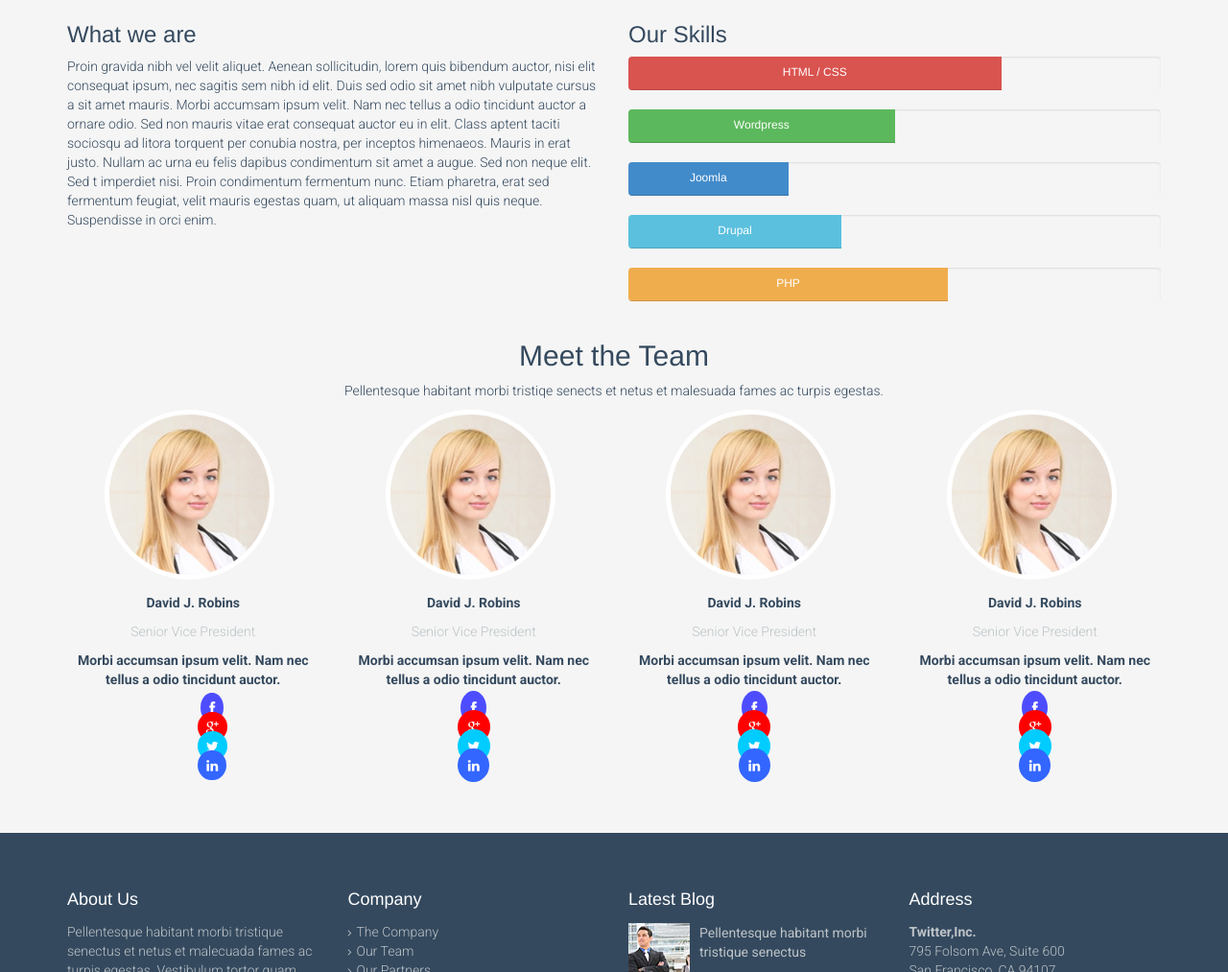
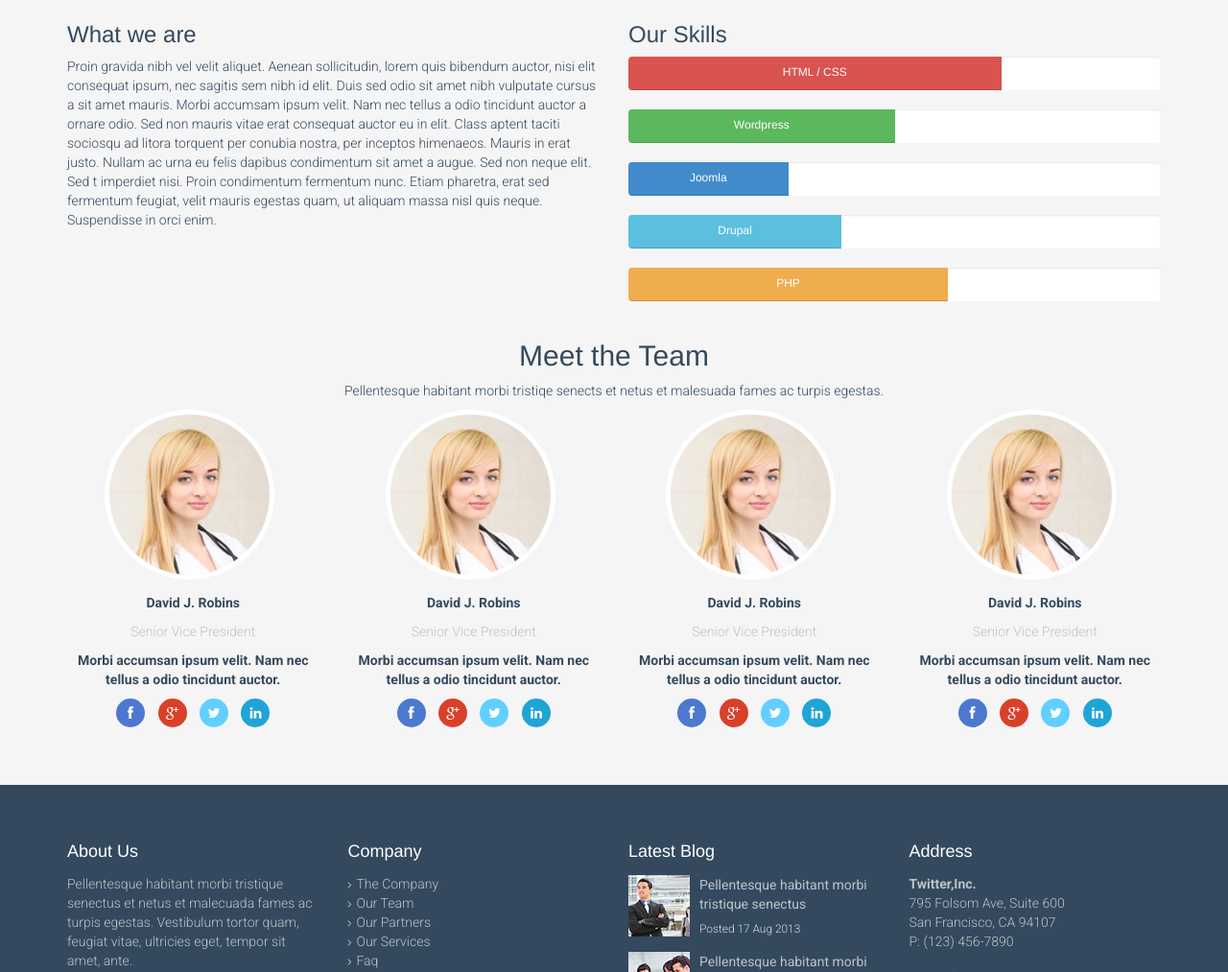
Before and after one commit to ArianneC/Flat-theme, a plain HTML site: page about-us.html in a window 1280 px wide. Shown: the part 320-1333 px from the top of the page at 96% size. Drawn offline with Linux system fonts and the light colour scheme.

Commit message:
about listo

```diff
--- a/about-us.html
+++ b/about-us.html
@@ -119,19 +119,19 @@
               <p class="text-nav">Senior Vice President</p>
               <p class="text-blue"><strong>Morbi accumsan ipsum velit. Nam nec tellus a odio tincidunt auctor.</strong></p>
                 <div class="bdr-radius text-center">
-                  <ul>
-                    <div class="fb">
-                      <i class="icon-facebook"></i>
-                    </div>
-                    <div class="gp">
-                      <i class="icon-google-plus"></i>
-                    </div>
-                    <div class="twr">
-                      <i class="icon-twitter"></i>
-                    </div>
-                    <div class="in">
-                      <i class="icon-linkedin"></i>
-                    </div>
+                  <ul class="list-inline">
+                    <li class="fb">
+                      <a href="#"><i class="icon-facebook"></i></a>
+                    </li>
+                    <li class="gp">
+                      <a href="#"><i class="icon-google-plus"></i></a>
+                    </li>
+                    <li class="twr">
+                      <a href="#"><i class="icon-twitter"></i></a>
+                    </li>
+                    <li class="in">
+                      <a href="#"><i class="icon-linkedin"></i></a>
+                    </li>
                   </ul>
                 </div>
             </div>
@@ -141,18 +141,20 @@
               <p class="text-nav">Senior Vice President</p>
               <p class="text-blue"><strong>Morbi accumsan ipsum velit. Nam nec tellus a odio tincidunt auctor.</strong></p>
                 <div class="bdr-radius text-center">
-                  <div class="fb">
-                    <i class="icon-facebook"></i>
-                  </div>
-                  <div class="gp">
-                    <i class="icon-google-plus"></i>
-                  </div>
-                  <div class="twr">
-                    <i class="icon-twitter"></i>
-                  </div>
-                  <div class="in">
-                    <i class="icon-linkedin"></i>
-                  </div>
+                  <ul class="list-inline">
+                    <li class="fb">
+                      <a href="#"><i class="icon-facebook"></i></a>
+                    </li>
+                    <li class="gp">
+                      <a href="#"><i class="icon-google-plus"></i></a>
+                    </li>
+                    <li class="twr">
+                      <a href="#"><i class="icon-twitter"></i></a>
+                    </li>
+                    <li class="in">
+                      <a href="#"><i class="icon-linkedin"></i></a>
+                    </li>
+                  </ul>
                 </div>
             </div>
             <div class="col-md-3 col-xs-6">
@@ -161,18 +163,20 @@
               <p class="text-nav">Senior Vice President</p>
               <p class="text-blue"><strong>Morbi accumsan ipsum velit. Nam nec tellus a odio tincidunt auctor.</strong></p>
                 <div class="bdr-radius">
-                  <div class="fb">
-                    <i class="icon-facebook"></i>
-                  </div>
-                  <div class="gp">
-                    <i class="icon-google-plus"></i>
-                  </div>
-                  <div class="twr">
-                    <i class="icon-twitter"></i>
-                  </div>
-                  <div class="in">
-                    <i class="icon-linkedin"></i>
-                  </div>
+                  <ul class="list-inline">
+                    <li class="fb">
+                      <a href="#"><i class="icon-facebook"></i></a>
+                    </li>
+                    <li class="gp">
+                      <a href="#"><i class="icon-google-plus"></i></a>
+                    </li>
+                    <li class="twr">
+                      <a href="#"><i class="icon-twitter"></i></a>
+                    </li>
+                    <li class="in">
+                      <a href="#"><i class="icon-linkedin"></i></a>
+                    </li>
+                  </ul>
                 </div>
             </div>
             <div class="col-md-3 col-xs-6">
@@ -181,18 +185,20 @@
               <p class="text-nav">Senior Vice President</p>
               <p class="text-blue"><strong>Morbi accumsan ipsum velit. Nam nec tellus a odio tincidunt auctor.</strong></p>
                 <div class="bdr-radius">
-                  <div class="fb">
-                    <i class="icon-facebook"></i>
-                  </div>
-                  <div class="gp">
-                    <i class="icon-google-plus"></i>
-                  </div>
-                  <div class="twr">
-                    <i class="icon-twitter"></i>
-                  </div>
-                  <div class="in">
-                    <i class="icon-linkedin"></i>
-                  </div>
+                  <ul class="list-inline">
+                    <li class="fb">
+                      <a href="#"><i class="icon-facebook"></i></a>
+                    </li>
+                    <li class="gp">
+                      <a href="#"><i class="icon-google-plus"></i></a>
+                    </li>
+                    <li class="twr">
+                      <a href="#"><i class="icon-twitter"></i></a>
+                    </li>
+                    <li class="in">
+                      <a href="#"><i class="icon-linkedin"></i></a>
+                    </li>
+                  </ul>
                 </div>
             </div>
           </div>
--- a/css/main.css
+++ b/css/main.css
@@ -41,6 +41,9 @@ body > section {
 }
 .pl{
 	padding-left: 5%;
+}
+.pd{
+  padding: 2% 4%;
 }
 a{
 	text-decoration: none;
@@ -322,6 +325,9 @@ ul.list-menu li::before{
 .progress{
 	height: 35px;
 }
+.progress{
+  background-color: white;
+}
 .about-image img{
 	border: 5px solid white;
 	border-radius: 50%;
@@ -336,25 +342,44 @@ ul.list-menu li::before{
 .text-nav{
   color: #BCC3C7;
 }
-.a-none-decoration{
-	text-decoration: none;
-}
-.bdr-radius i{
-	border-radius: 100%;
+.bdr-radius ul li a{
 	color: white;
-	padding: 4%;
 }
 .fb i{
-	background-color: #4D4DFF;
+  padding-top: 27%;
+  border-radius: 100%;
+  width: 30px;
+  height: 30px;
+  display: inline-block;
+  background-color: #4c79cf;
+
 }
 .gp i{
-	background-color: red;
+  padding-top: 27%;
+  border-radius: 100%;
+  width: 30px;
+  height: 30px;
+  display: inline-block;
+  background-color: #d9402a;
+
 }
 .twr i{
-	background-color: #00CCFF;
+  padding-top: 27%;
+  border-radius: 100%;
+  width: 30px;
+  height: 30px;
+  display: inline-block;
+  background-color: #61cfff;
+
 }
 .in i{
-	background-color: #3366FF;
+  padding-top: 27%;
+  border-radius: 100%;
+  width: 30px;
+  height: 30px;
+  display: inline-block;
+  background-color: #20a4d5;
+
 }
 
 
```
